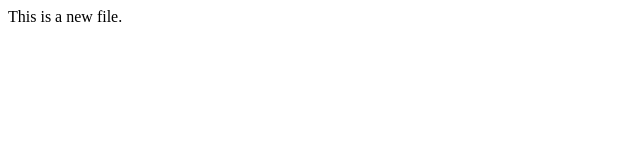
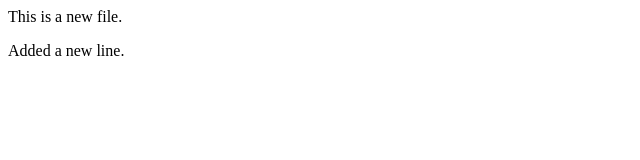
Before and after one commit to vanita1309tripathi/LocalRepo, a plain HTML site: page index.html in a window 1280 px wide. Shown: the whole page, without its empty margins (0-640 px from the left). Drawn offline with Linux system fonts and the light colour scheme.

Commit message:
Added new line in index

```diff
--- a/index.html
+++ b/index.html
@@ -1 +1,2 @@
 <p>This is a new file.</p>
+<p> Added a new line.</p>
```
